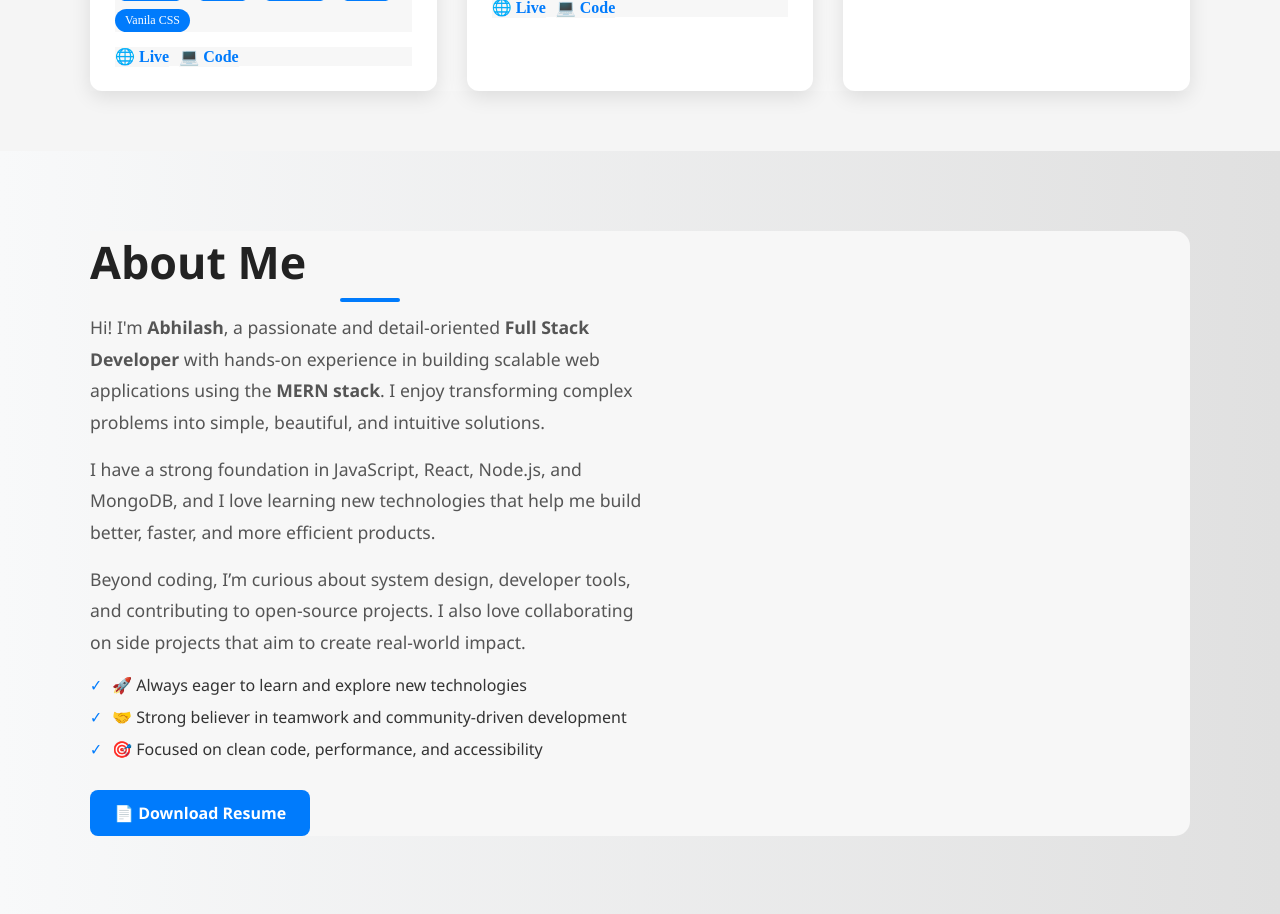
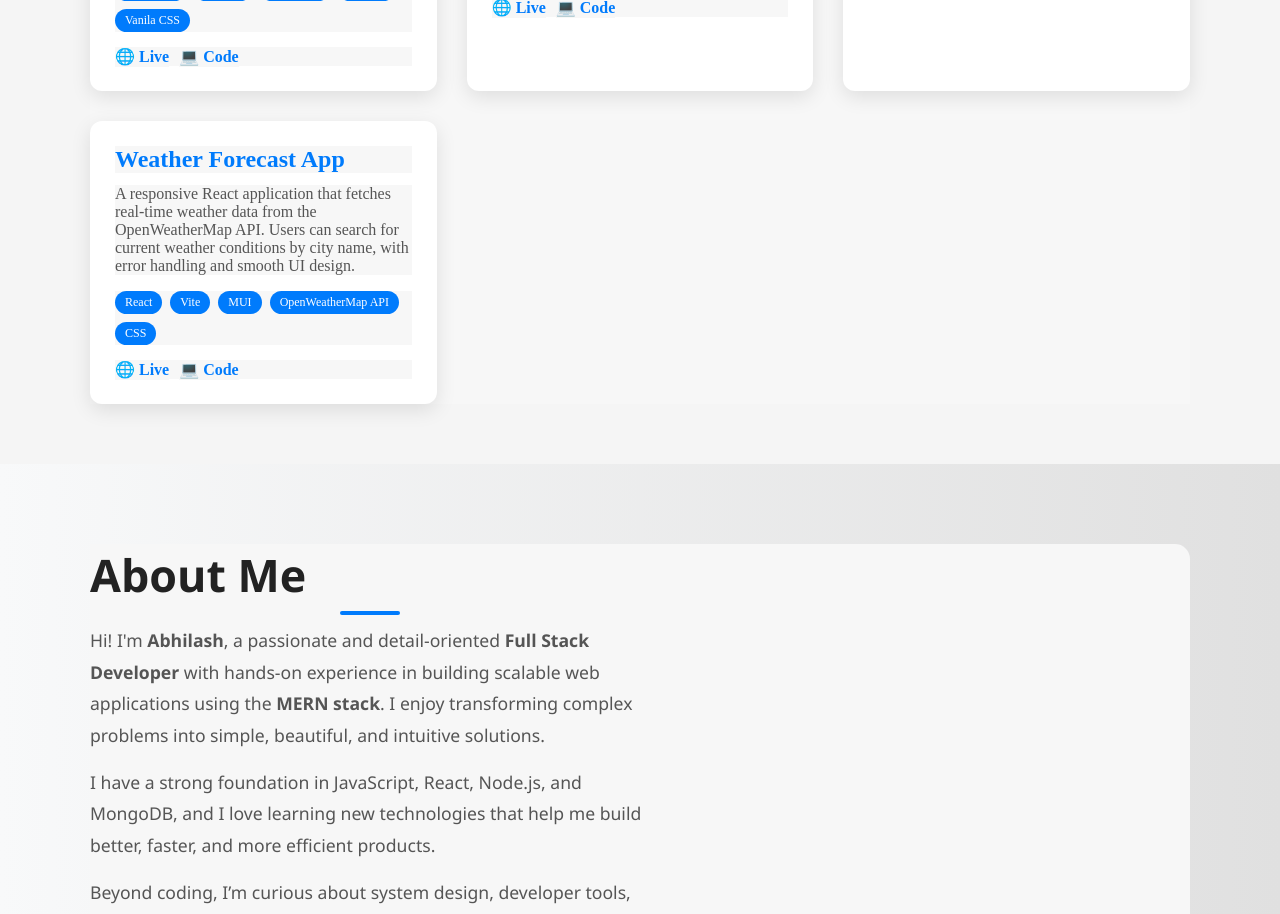
Before and after one commit to AbhilashMundepi/Portfolio-website, a React (Vite) app: page / in a window 1280 px wide. Shown: the part 2160-3074 px from the top of the page. Built offline with nearby package versions, Linux system fonts and the light colour scheme.

Commit message:
Update Projects.jsx

```diff
--- a/src/Components/Projects.jsx
+++ b/src/Components/Projects.jsx
@@ -25,6 +25,14 @@ const projectData = [
     link: "https://getgear.vercel.app/",
     code: "https://github.com/yourusername/gear-strength-calc"
   },
+  {
+    title: "Weather Forecast App",
+    description:
+      "A responsive React application that fetches real-time weather data from the OpenWeatherMap API. Users can search for current weather conditions by city name, with error handling and smooth UI design.",
+    tech: ["React", "Vite", "MUI", "OpenWeatherMap API", "CSS"],
+    link: "https://weatherapp-ten-silk.vercel.app/",
+    code: "https://github.com/AbhilashMundepi/weatherapp"
+  }
 ];
 
 export default function Projects() {
```
